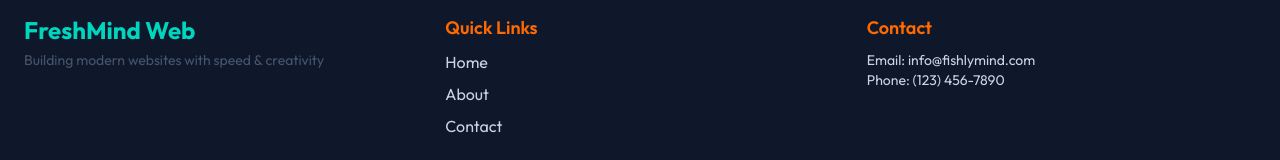
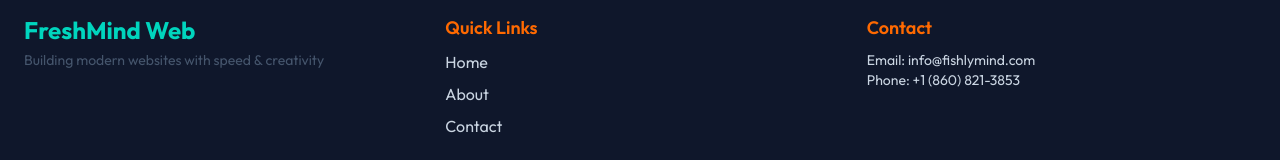
Before and after one commit to Hisaw304/FreshMind-Web, a React (Vite) app: page /contact in a window 1280 px wide. Shown: the part 2603-2763 px from the top of the page. Built offline with nearby package versions, Linux system fonts and the light colour scheme; no server answers.

Commit message:
footer update

```diff
--- a/src/components/Footer.jsx
+++ b/src/components/Footer.jsx
@@ -39,7 +39,7 @@ export default function Footer() {
         <div>
           <h3 className="text-lg font-semibold text-orange-500">Contact</h3>
           <p className="mt-2 text-sm">Email: info@fishlymind.com</p>
-          <p className="text-sm">Phone: (123) 456-7890</p>
+          <p className="text-sm">Phone: +1 (860) 821-3853</p>
         </div>
       </div>
 
```
